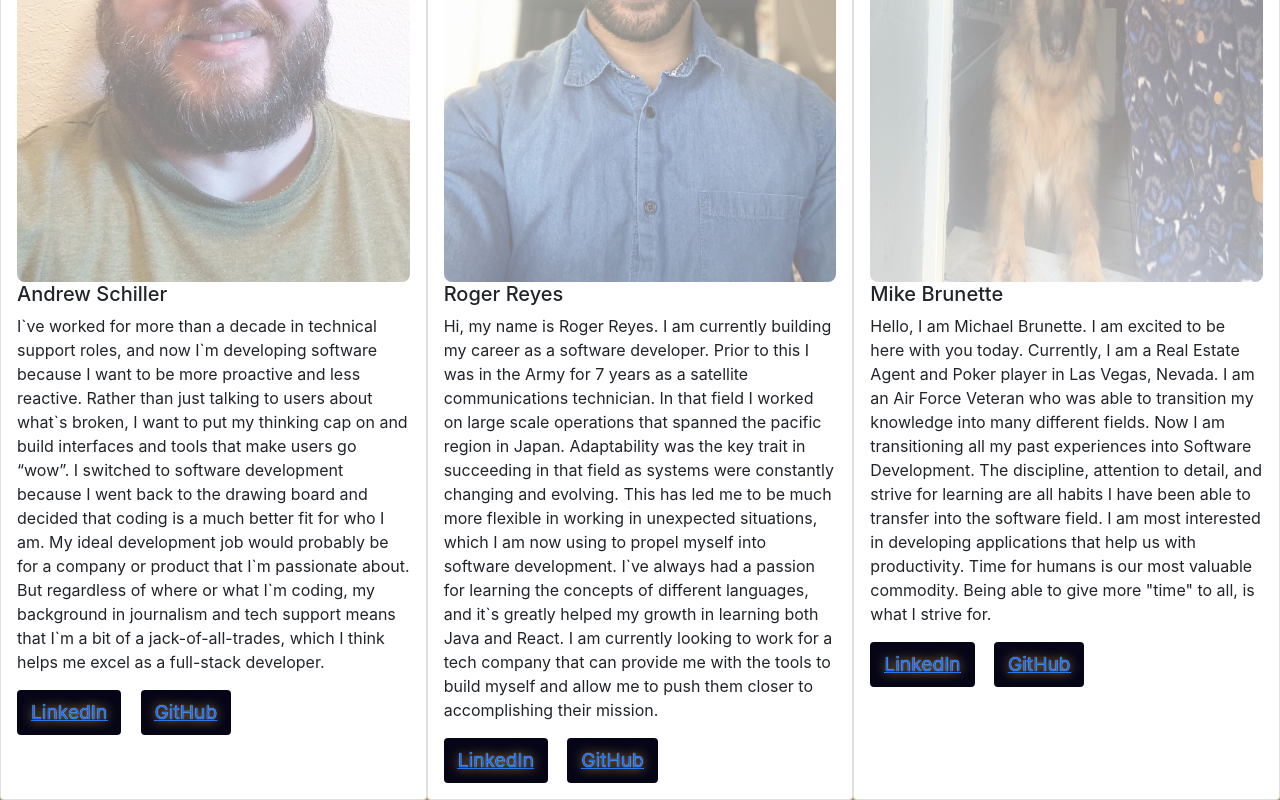
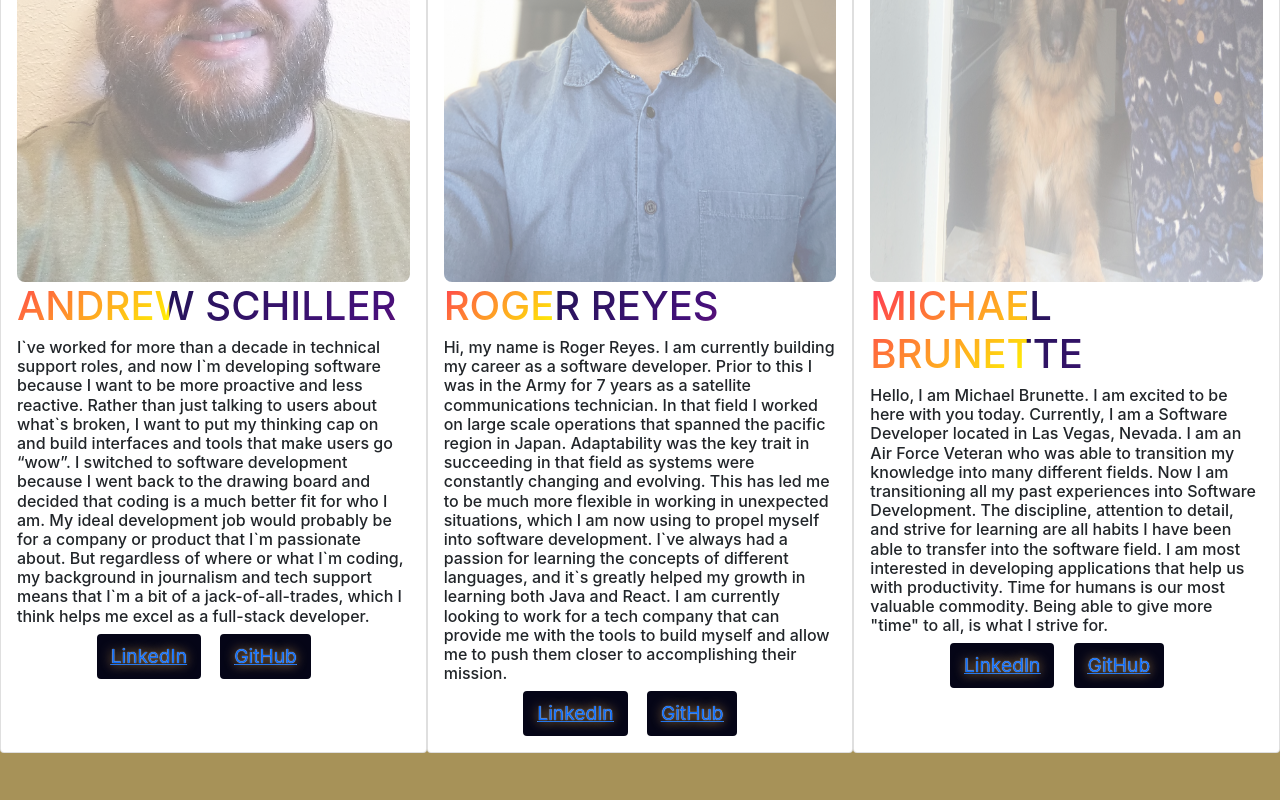
Before and after one commit to schillerandrew/foodies-frontend, a React (Create React App) app: page /AboutUs in a window 1280 px wide. Shown: the part 391-1191 px from the top of the page. After the commit the page ends 1144 px from the top, so only its background shows below. Built offline with nearby package versions, Linux system fonts and the light colour scheme; no server answers.

Commit message:
added css and about things

```diff
--- a/src/App.css
+++ b/src/App.css
@@ -133,6 +133,46 @@ nav{
 
 /* About US */
 
+.selfiebutton{
+  background-color: #050517;
+  border: #050517 solid 2px;
+  font-size: 1.2rem;
+  margin-right: 1em;
+  color: var(--neon-text) !important;
+  text-shadow:
+  0 0 0.05em hsl(0, 0%, 100%),
+  0 0 .6em var(--neon-text);;
+  justify-content: center;
+}
+.btncontainer{
+  width:100%;
+  display:flex;
+  justify-content: center;
+  align-items: baseline;
+
+}
+.selfiebutton:hover{
+  background-color: #050517;
+  border: 0.125em solid var(--neon-border);
+  border-radius: .5em;
+  box-shadow:
+  0 0 0.05em hsl(0, 0%, 100%),
+  0 0 1em var(--neon-border),
+  inset 0 0 .6em var(--neon-border);
+  transform: scale(1.1);
+  transition: 500ms ease-in-out;
+}
+.selfie:focus{
+  background-color: #050517;
+  border: 0.125em solid var(--neon-border);
+  border-radius: .5em;
+  box-shadow:
+  0 0 0.05em hsl(0, 0%, 100%),
+  0 0 1em var(--neon-border),
+  inset 0 0 .6em var(--neon-border);
+}
+
+
 .profiles{
   display: flex;
   flex-direction: row;
@@ -147,3 +187,31 @@ nav{
  opacity: 1;
  transition: 1s ease-in-out
 }
+h5
+{
+   text-transform: uppercase;
+  background-image: linear-gradient(
+    -225deg,
+    #231557 0%,
+    #44107a 29%,
+    #ff1361 67%,
+    #fff800 100%
+  );
+  background-size: auto auto;
+  background-clip: border-box;
+  background-size: 200% auto;
+  color: #fff;
+  background-clip: text;
+  text-fill-color: transparent;
+  -webkit-background-clip: text;
+  -webkit-text-fill-color: transparent;
+  animation: textclip 2s linear infinite;
+  display: inline-block;
+      font-size: 40px;
+}
+
+@keyframes textclip {
+  to {
+    background-position: 200% center;
+  }
+}
--- a/src/Components/AboutUs.js
+++ b/src/Components/AboutUs.js
@@ -9,35 +9,40 @@ class AboutUs extends React.Component {
   render() {
     return (
     <div className="profiles" >
-      <Card style={{ width: '32rem' }}>
+      <Card style={{ width: '30rem' }}>
         <Card.Body>
           <Card.Img className="selfies" src={Andrew} alt="sefie"/>
-          <Card.Title>Andrew Schiller</Card.Title>
-          <Card.Text>I`ve worked for more than a decade in technical support roles, and now I`m developing software because I want to be more proactive and less reactive. Rather than just talking to users about what`s broken, I want to put my thinking cap on and build interfaces and tools that make users go “wow”. I switched to software development because I went back to the drawing board and decided that coding is a much better fit for who I am. My ideal development job would probably be for a company or product that I`m passionate about. But regardless of where or what I`m coding, my background in journalism and tech support means that I`m a bit of a jack-of-all-trades, which I think helps me excel as a full-stack developer.
-          </Card.Text>
-          <Button type="button" class="btn btn-secondary"> <a href= 'https://www.linkedin.com/in/schiller-andrew/'> LinkedIn</a></Button>
-          <Button type="button" class="btn btn-secondary"> <a href= 'https://github.com/schillerandrew'> GitHub</a></Button>
-
+          <h5 class="card-title"> Andrew Schiller</h5>
+          <h6 class="card-text">I`ve worked for more than a decade in technical support roles, and now I`m developing software because I want to be more proactive and less reactive. Rather than just talking to users about what`s broken, I want to put my thinking cap on and build interfaces and tools that make users go “wow”. I switched to software development because I went back to the drawing board and decided that coding is a much better fit for who I am. My ideal development job would probably be for a company or product that I`m passionate about. But regardless of where or what I`m coding, my background in journalism and tech support means that I`m a bit of a jack-of-all-trades, which I think helps me excel as a full-stack developer.
+          </h6>
+          <div className="btncontainer">
+          <Button className="selfiebutton" type="button" class="btn btn-secondary"> <a href= 'https://www.linkedin.com/in/schiller-andrew/'> LinkedIn</a></Button>
+          <Button className="selfiebutton" type="button" class="btn btn-secondary"> <a href= 'https://github.com/schillerandrew'> GitHub</a></Button>
+          </div>
         </Card.Body>
       </Card>
-      <Card style={{ width: '32rem' }}>
+      <Card style={{ width: '30rem' }}>
       <Card.Body>
         <Card.Img className="selfies" src={Roger} alt="sefie"/>
-        <Card.Title>Roger Reyes</Card.Title>
-        <Card.Text>Hi, my name is Roger Reyes. I am currently building my career as a software developer. Prior to this I was in the Army for 7 years as a satellite communications technician. In that field I worked on large scale operations that spanned the pacific region in Japan. Adaptability was the key trait in succeeding in that field as systems were constantly changing and evolving. This has led me to be much more flexible  in working in unexpected situations, which I am now using to propel myself into software development. I`ve always had a passion for learning the concepts of different languages, and it`s greatly helped my growth in learning both Java and React. I am currently looking to work for a tech company that can provide me with the tools to build myself and allow me to push them closer to accomplishing their mission.
-        </Card.Text>
-        <Button type="button" class="btn btn-secondary"> <a href= 'https://www.linkedin.com/in/rogermreyes/'> LinkedIn</a></Button>
-        <Button type="button" class="btn btn-secondary"> <a href= 'https://github.com/RogerMReyes'> GitHub</a></Button>
+        <h5 class="card-title"> Roger Reyes</h5>
+        <h6 class="card-text"> Hi, my name is Roger Reyes. I am currently building my career as a software developer. Prior to this I was in the Army for 7 years as a satellite communications technician. In that field I worked on large scale operations that spanned the pacific region in Japan. Adaptability was the key trait in succeeding in that field as systems were constantly changing and evolving. This has led me to be much more flexible  in working in unexpected situations, which I am now using to propel myself into software development. I`ve always had a passion for learning the concepts of different languages, and it`s greatly helped my growth in learning both Java and React. I am currently looking to work for a tech company that can provide me with the tools to build myself and allow me to push them closer to accomplishing their mission.
+        </h6>
+        <div className="btncontainer">
+        <Button className="selfiebutton" type="button" class="btn btn-secondary"> <a href= 'https://www.linkedin.com/in/rogermreyes/'> LinkedIn</a></Button>
+        <Button className="selfiebutton" type="button" class="btn btn-secondary"> <a href= 'https://github.com/RogerMReyes'> GitHub</a></Button>
+        </div>
       </Card.Body>
     </Card>
-    <Card style={{ width: '32rem' }}>
+    <Card style={{ width: '30rem' }}>
       <Card.Body>
         <Card.Img className="selfies" src={Mike} alt="sefie"/>
-        <Card.Title>Mike Brunette</Card.Title>
-        <Card.Text>Hello, I am Michael Brunette. I am excited to be here with you today. Currently, I am a Real Estate Agent and Poker player in Las Vegas, Nevada. I am an Air Force Veteran who was able to transition my knowledge into many different fields. Now I am transitioning all my past experiences into Software Development. The discipline, attention to detail, and strive for learning are all habits I have been able to transfer into the software field. I am most interested in developing applications that help us with productivity. Time for humans is our most valuable commodity. Being able to give more "time" to all, is what I strive for.
-        </Card.Text>
-        <Button type="button" class="btn btn-secondary"> <a href= 'https://www.linkedin.com/in/michael-brunette-0800b5233/'> LinkedIn</a></Button>
-        <Button type="button" class="btn btn-secondary"> <a href= 'https://github.com/mcbrunette33'> GitHub</a></Button>
+        <h5 class="card-title"> Michael Brunette</h5>
+        <h6 class="card-text">Hello, I am Michael Brunette. I am excited to be here with you today. Currently, I am a Software Developer located in Las Vegas, Nevada. I am an Air Force Veteran who was able to transition my knowledge into many different fields. Now I am transitioning all my past experiences into Software Development. The discipline, attention to detail, and strive for learning are all habits I have been able to transfer into the software field. I am most interested in developing applications that help us with productivity. Time for humans is our most valuable commodity. Being able to give more "time" to all, is what I strive for.
+        </h6>
+        <div className="btncontainer">
+        <Button className="selfiebutton" type="button" class="btn btn-secondary"> <a href= 'https://www.linkedin.com/in/michael-brunette-0800b5233/'> LinkedIn</a></Button>
+        <Button className="selfiebutton" type="button" class="btn btn-secondary"> <a href= 'https://github.com/mcbrunette33'> GitHub</a></Button>
+        </div>
       </Card.Body>
     </Card>
     </div>
```
